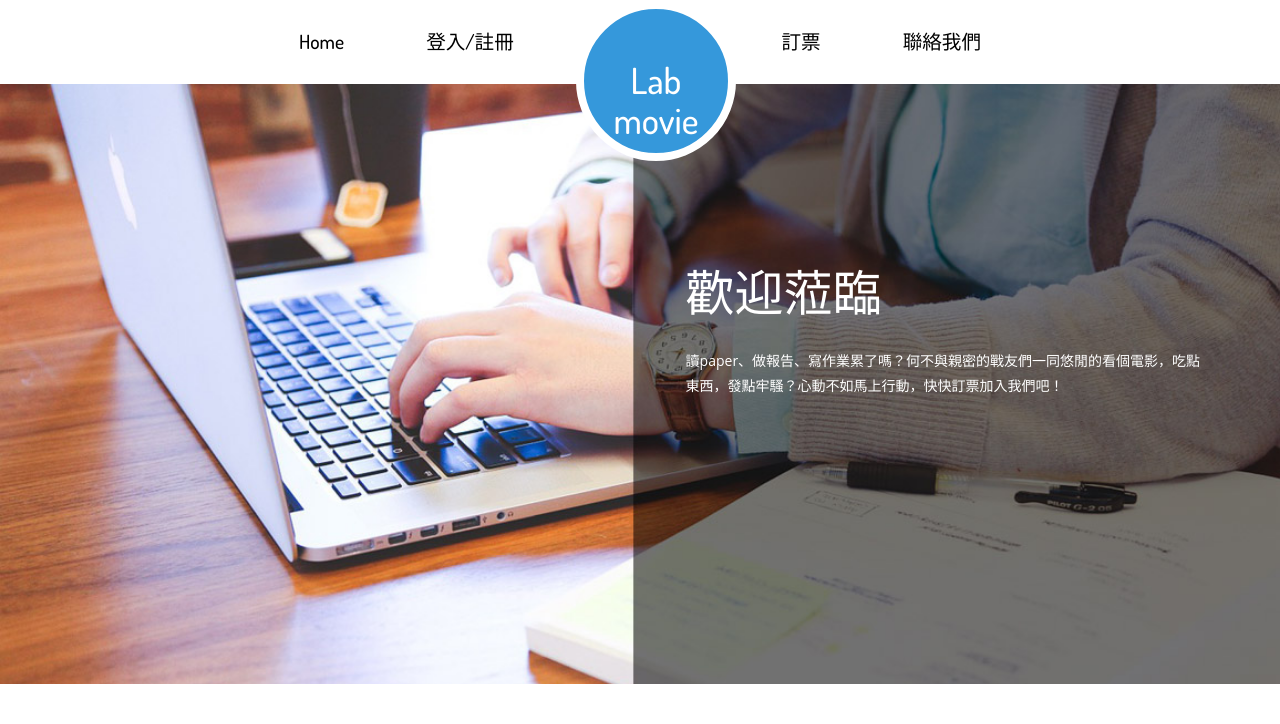
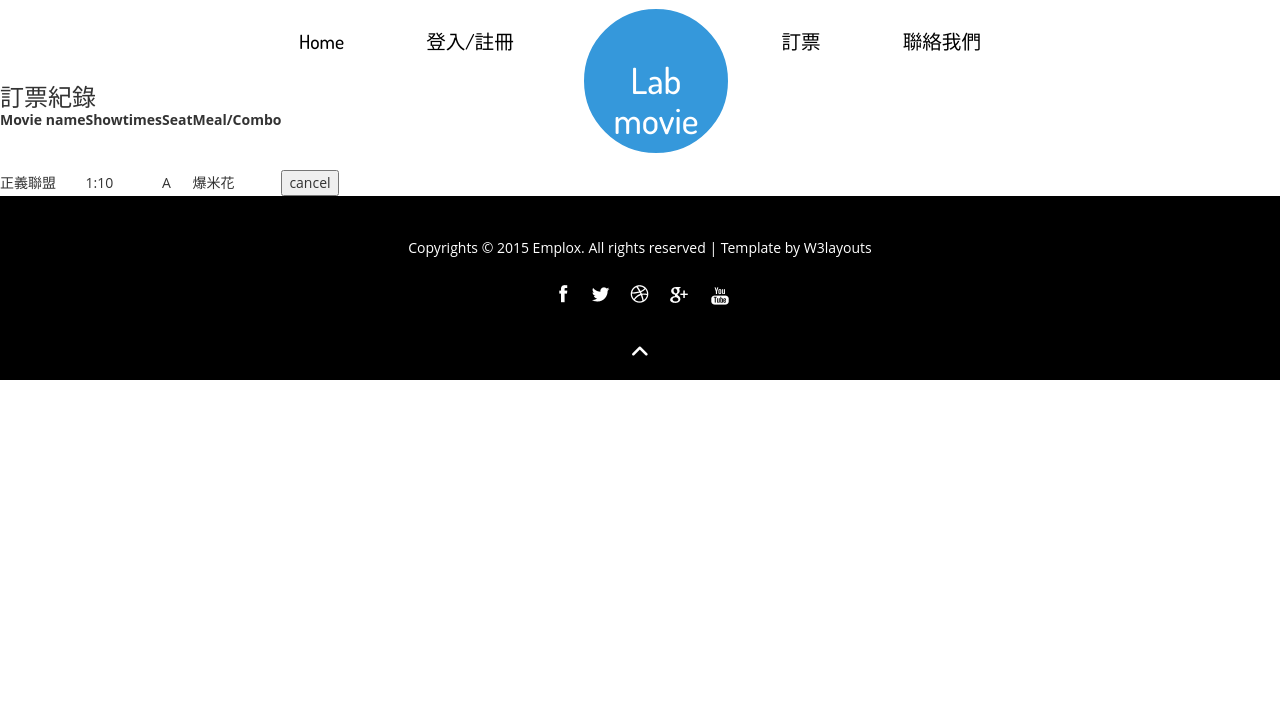
Before and after one commit to rabbitXDD/ADB_Project_2, a Django app: page /member in a window 1280 px wide; the page is wider, and only the part inside the window is pictured. Shown: the top 724 px of that part. After the commit the page ends 380 px from the top of that part, so only its background shows below. Run offline with Django 3.2, Linux system fonts and the light colour scheme; some libraries are stand-ins or nearby versions.

Commit message:
新增manager和member

```diff
--- a/mysite/movie/views.py
+++ b/mysite/movie/views.py
@@ -8,6 +8,9 @@ from django.contrib.auth import authenticate
 # Create your views here.
 def index(request):
     return render(request,'index.html')
+
+
+
 
 def register(request):
     print request
@@ -59,3 +62,7 @@ def logoutView(request):
     logout(request)
     # Redirect to a success page.
     return render(request, 'students/Index.html')
+def member(request):
+    return render(request,'member.html')
+def manager(request):
+    return render(request,'manager.html')
--- a/mysite/mysite/urls.py
+++ b/mysite/mysite/urls.py
@@ -22,9 +22,12 @@ from django.views.generic import RedirectView
 
 from movie.views import register
 from movie.views import index
+from movie.views import member
+from movie.views import manager
 
 urlpatterns = [
     url(r'^admin/', include(admin.site.urls)),
+
 ]
 
 # put this before django-cms urls,
@@ -34,6 +37,11 @@ if settings.DEBUG:
     Iuno.attachDebugURLs(settings, urlpatterns)
 
 urlpatterns += patterns('',
-        url(r'register',register),
-        url(r'', index)
+
+    url(r'register',register),
+    url(r'member',member,),
+    url(r'manager',manager),
+    url(r'', index),
+
+
 )
--- a/mysite/templates/base.html
+++ b/mysite/templates/base.html
@@ -62,6 +62,7 @@ Smartphone Compatible web template, free webdesigns for Nokia, Samsung, LG, Sony
 
 {% block empty %}{% endblock %}
 
+
 <div class="footer">
 	 <div class="container">
 		 <p>Copyrights © 2015 Emplox. All rights reserved | Template by <a href="http://w3layouts.com/">W3layouts</a></p>
--- a/mysite/templates/index.html
+++ b/mysite/templates/index.html
@@ -47,17 +47,13 @@
 	 <div class="container">
 		 <h3>電影選擇</h3>
          <div class="gallery-info">
+					 <form>
 					 <select>
 			  	 		<option>movie1</option>
 			  			<option>movie2</option>
 			  			<option>movie3</option>
 			 		 </select>
-				<div class="clearfix"> </div>
 				 </div>
-	 </div>
-</div>
-<div id="gallery" class="gallery">
-	 <div class="container">
 		 <h3>場次選擇</h3>
 		     <div class="gallery-info">
 		  		 <select>
@@ -65,15 +61,10 @@
 		  				<option>time2</option>
 		  				<option>time3</option>
 		  		 </select>
-				<div class="clearfix"> </div>
 			</div>
-	 </div>
-</div>
-<div id="gallery" class="gallery">
-	 <div class="container">
 			<h3>飲食/套餐選擇</h3>
           <div class="gallery-info">
-					 <form>
+
  							<div class="col-md-4">
  								<img src ="https://encrypted-tbn0.gstatic.com/images?q=tbn:ANd9GcRXDVcbFcWCMeIjCm2LqVE0RcMlfZ25zhYurrZPIDeunECugqLL"><br><input type="checkbox" value="1" name="Product_1"> 商品 1
  							</div>
@@ -83,18 +74,11 @@
  							<div class="col-md-4">
  								<img src ="https://encrypted-tbn0.gstatic.com/images?q=tbn:ANd9GcRXDVcbFcWCMeIjCm2LqVE0RcMlfZ25zhYurrZPIDeunECugqLL"><br><input type="checkbox" value="3" name="Product_3"> 商品 3
  							</div>
-					 </form>
-
-				<div class="clearfix"> </div>
 						</div>
-	 </div>
-</div>
-<div id="gallery" class="gallery">
-	 <div class="container">
 			<h3>座位選擇</h3>
 		      <div class="gallery-info">
 		      <img src="http://link.photo.pchome.com.tw/s13/ihtd/440/133074974811/">
-					 <form>
+
 		  					 <div class="col-md-4">
 		  					 	<input type="radio" name="seat" value="A"> A
 		  					 </div>
@@ -108,14 +92,14 @@
 	  							 <input type="radio" name="seat" value="D"> D
 	  						 </div>
 							</form>
+					</div>
 			<div class="clearfix"> </div>
 		</div>
 </div>
-</div>
+
 <!---->
 <div id="blog" class="blog">
 	 <div class="container">
-		 <h3>Blog</h3>
 		 <div class="banner-info">
 		 		<a href="#">完成訂票</a>
 	 	 </div>
@@ -123,7 +107,7 @@
 </div>
 <!---->
 <div class="map">
-	<script src='https://maps.googleapis.com/maps/api/js?v=3.exp'></script><div style='boarder:0;height:600px;width:1500px;'><div id='gmap_canvas' style='height:600px;width:1500px;'></div><style>#gmap_canvas img{max-width:none!important;background:none!important}</style></div><script type='text/javascript'>function init_map(){var myOptions = {zoom:17,center:new google.maps.LatLng(24.9873313,121.5761281),mapTypeId: google.maps.MapTypeId.ROADMAP};map = new google.maps.Map(document.getElementById('gmap_canvas'), myOptions);marker = new google.maps.Marker({map: map,position: new google.maps.LatLng(24.9873313,121.5761281)});infowindow = new google.maps.InfoWindow({content:'<strong>政治大學商學院五樓</strong><br>116台灣台北市文山區指南路二段64號<br>'});google.maps.event.addListener(marker, 'click', function(){infowindow.open(map,marker);});infowindow.open(map,marker);}google.maps.event.addDomListener(window, 'load', init_map);</script>
+	<script src='https://maps.googleapis.com/maps/api/js?v=3.exp'></script><div id='gmap_canvas' style='height:600px;width:2200px;'></div><style>#gmap_canvas img{max-width:none!important;background:none!important}</style><script type='text/javascript'>function init_map(){var myOptions = {zoom:17,center:new google.maps.LatLng(24.9873313,121.5761281),mapTypeId: google.maps.MapTypeId.ROADMAP};map = new google.maps.Map(document.getElementById('gmap_canvas'), myOptions);marker = new google.maps.Marker({map: map,position: new google.maps.LatLng(24.9873313,121.5761281)});infowindow = new google.maps.InfoWindow({content:'<strong>政治大學商學院五樓</strong><br>116台灣台北市文山區指南路二段64號<br>'});google.maps.event.addListener(marker, 'click', function(){infowindow.open(map,marker);});infowindow.open(map,marker);}google.maps.event.addDomListener(window, 'load', init_map);</script>
 	 <!-- <iframe src="https://www.google.com/maps/embed?pb=!1m18!1m12!1m3!1d6632.248000703498!2d151.265683!3d-33.7832959!2m3!1f0!2f0!3f0!3m2!1i1024!2i768!4f13.1!3m3!1m2!1s0x6b12abc7edcbeb07%3A0x5017d681632bfc0!2sManly+Vale+NSW+2093%2C+Australia!5e0!3m2!1sen!2sin!4v1433329298259" style="border:0"></iframe> -->
 </div>
 
--- /dev/null
+++ b/mysite/templates/member.html
@@ -0,0 +1,40 @@
+{% extends "base.html" %}
+{% block empty %}
+<h3>訂票紀錄</h3>
+<table>
+  <thead>
+    <tr>
+      <th>Movie name</th>
+      <th>Showtimes</th>
+      <th>Seat</th>
+      <th>Meal/Combo</th>
+      <th></th>
+    </tr>
+  </thead>
+  <tbody>
+    <tr>
+      <td colspan="4"><hr> </td>
+    </tr>
+      <tr>
+        <td>
+          正義聯盟
+        </td>
+        <td>
+          1:10
+        </td>
+        <td>
+          A
+        </td>
+        <td>
+          爆米花
+        </td>
+        <td>
+          <input type="button" value="cancel">
+        </td>
+      </tr>
+
+  </tbody>
+
+</table>
+
+{% endblock %}
```
Also changed, not shown: mysite/templates/manager.html (added, +28 -0 lines), mysite/mysite/settings.py (line endings or trailing spaces), 2 other files. Lines whose indentation alone changed are shown as unchanged.
